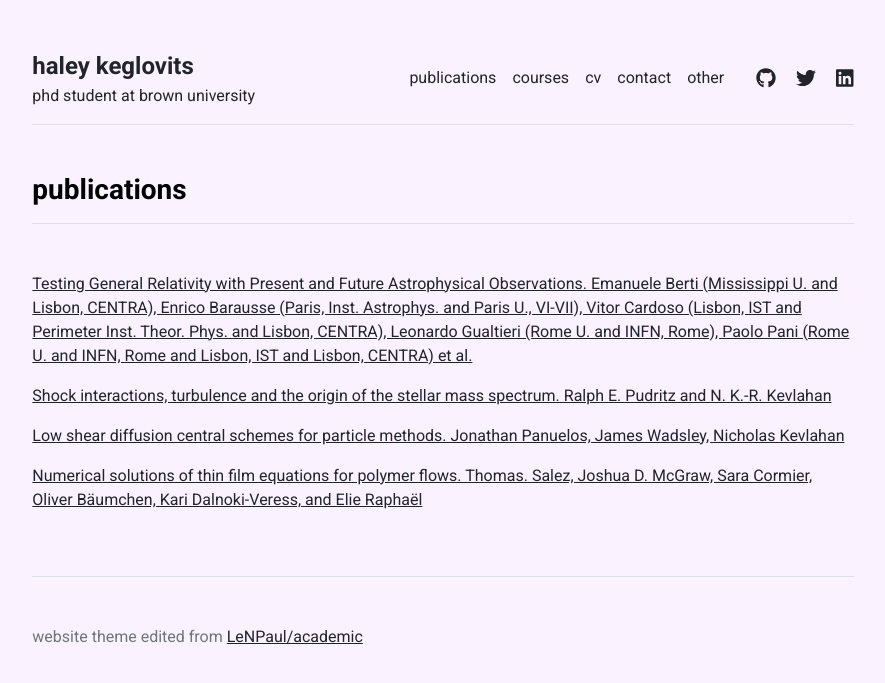
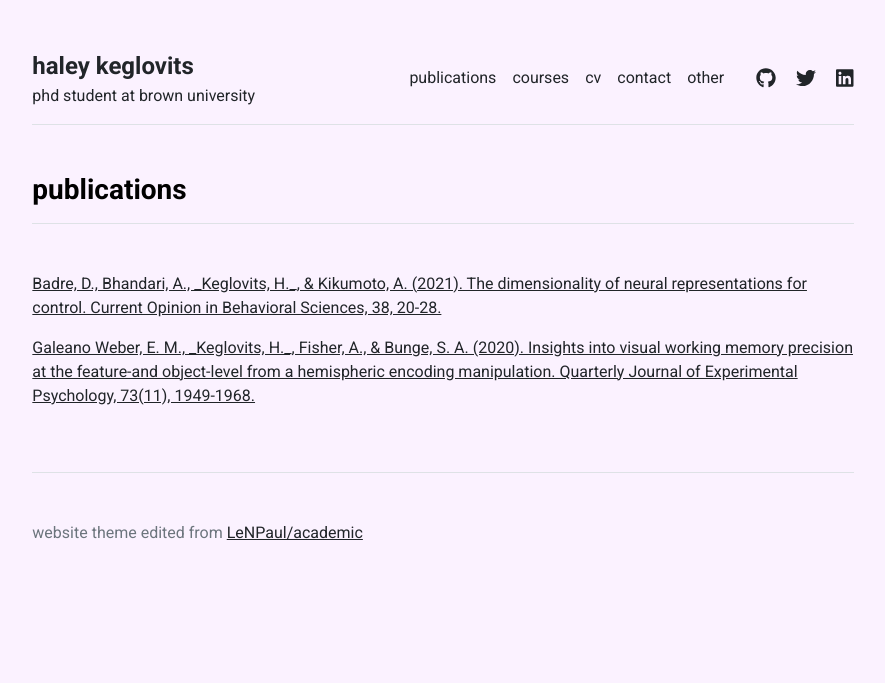
Before and after one commit to haleyk/haleyk.github.io, a Jekyll site: the page built from publications.md, in a window 1280 px wide. Shown: the top 683 px of the page, without its empty margins (197-1082 px from the left). Built offline with Jekyll 4.4.1, drawn with Linux system fonts in a browser that asks for light colours.

Commit message:
update publications

```diff
--- a/_data/publications.yml
+++ b/_data/publications.yml
@@ -1,10 +1,3 @@
-featured:
-- {name: 'Testing General Relativity with Present and Future Astrophysical Observations. Emanuele Berti (Mississippi U. and Lisbon, CENTRA), Enrico Barausse (Paris, Inst. Astrophys. and Paris U., VI-VII), Vitor Cardoso (Lisbon, IST and Perimeter Inst. Theor. Phys. and Lisbon, CENTRA), Leonardo Gualtieri (Rome U. and INFN, Rome), Paolo Pani (Rome U. and INFN, Rome and Lisbon, IST and Lisbon, CENTRA) et al.', url: '/publications/1501.07274.pdf'}
-- {name: 'Shock interactions, turbulence and the origin of the stellar mass spectrum. Ralph E. Pudritz and N. K.-R. Kevlahan', url: 'http://ms.mcmaster.ca/kevla/pdf/articles/PhilTransRSoc_2013.pdf'}
-- {name: 'Low shear diffusion central schemes for particle methods. Jonathan Panuelos, James Wadsley, Nicholas Kevlahan', url: 'http://ms.mcmaster.ca/kevla/pdf/articles/jcp_v414.pdf'}
-
 index:
-- {name: 'Testing General Relativity with Present and Future Astrophysical Observations. Emanuele Berti (Mississippi U. and Lisbon, CENTRA), Enrico Barausse (Paris, Inst. Astrophys. and Paris U., VI-VII), Vitor Cardoso (Lisbon, IST and Perimeter Inst. Theor. Phys. and Lisbon, CENTRA), Leonardo Gualtieri (Rome U. and INFN, Rome), Paolo Pani (Rome U. and INFN, Rome and Lisbon, IST and Lisbon, CENTRA) et al.', url: '/publications/1501.07274.pdf'}
-- {name: 'Shock interactions, turbulence and the origin of the stellar mass spectrum. Ralph E. Pudritz and N. K.-R. Kevlahan', url: 'http://ms.mcmaster.ca/kevla/pdf/articles/PhilTransRSoc_2013.pdf'}
-- {name: 'Low shear diffusion central schemes for particle methods. Jonathan Panuelos, James Wadsley, Nicholas Kevlahan', url: 'http://ms.mcmaster.ca/kevla/pdf/articles/jcp_v414.pdf'}
-- {name: 'Numerical solutions of thin film equations for polymer flows. Thomas. Salez, Joshua D. McGraw, Sara Cormier, Oliver Bäumchen, Kari Dalnoki-Veress, and Elie Raphaël', url: 'https://static1.squarespace.com/static/5684891d7086d74497aeb71f/t/56ec510d2fe1319543ab6d6f/1458327821946/10.1140-epje-i2012-12114-x.pdf'}
+- {name: 'Badre, D., Bhandari, A., _Keglovits, H._, & Kikumoto, A. (2021). The dimensionality of neural representations for control. Current Opinion in Behavioral Sciences, 38, 20-28.', url: '/publications/badre2021.pdf'}
+- {name: 'Galeano Weber, E. M., _Keglovits, H._, Fisher, A., & Bunge, S. A. (2020). Insights into visual working memory precision at the feature-and object-level from a hemispheric encoding manipulation. Quarterly Journal of Experimental Psychology, 73(11), 1949-1968.', url: '/publications/weber2020.pdf'}
--- a/_includes/publications.html
+++ b/_includes/publications.html
@@ -1,14 +1,8 @@
 <div class="row g-5 mb-5">
   <div>
     <h3 class="fw-bold border-bottom pb-3 mb-5">publications</h3>
-    {% if page.title == "Home" %}
-      {% for item in site.data.publications.featured %}
-        <p><a href="{{ item.url }}">{{ item.name }}</a></p>
-      {% endfor %}
-    {% else %}
       {% for item in site.data.publications.index %}
         <p><a href="{{ item.url }}">{{ item.name }}</a></p>
       {% endfor %}
-    {% endif %}
   </div>
 </div>
```
Also changed, not shown: 1 other file.
